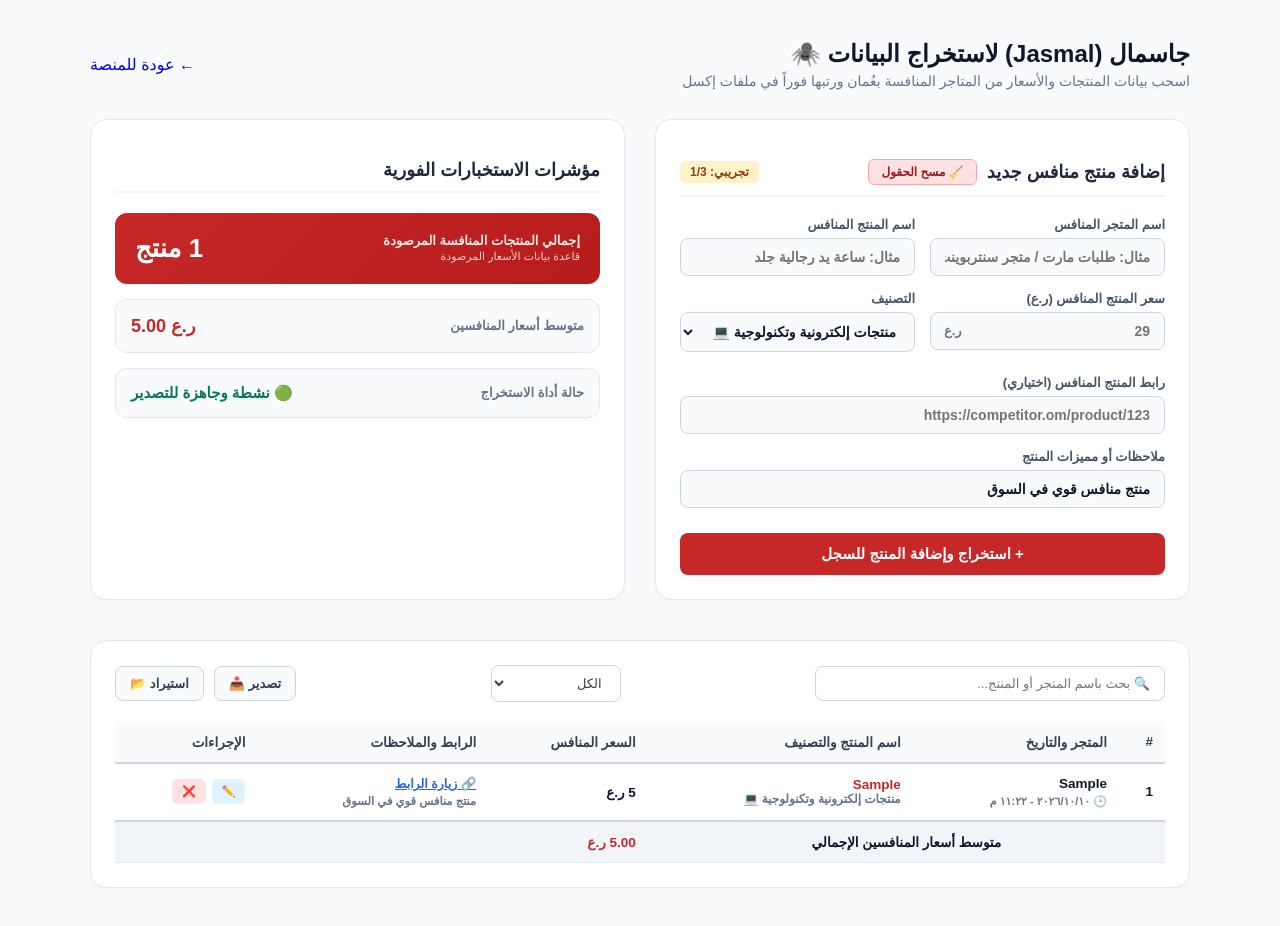
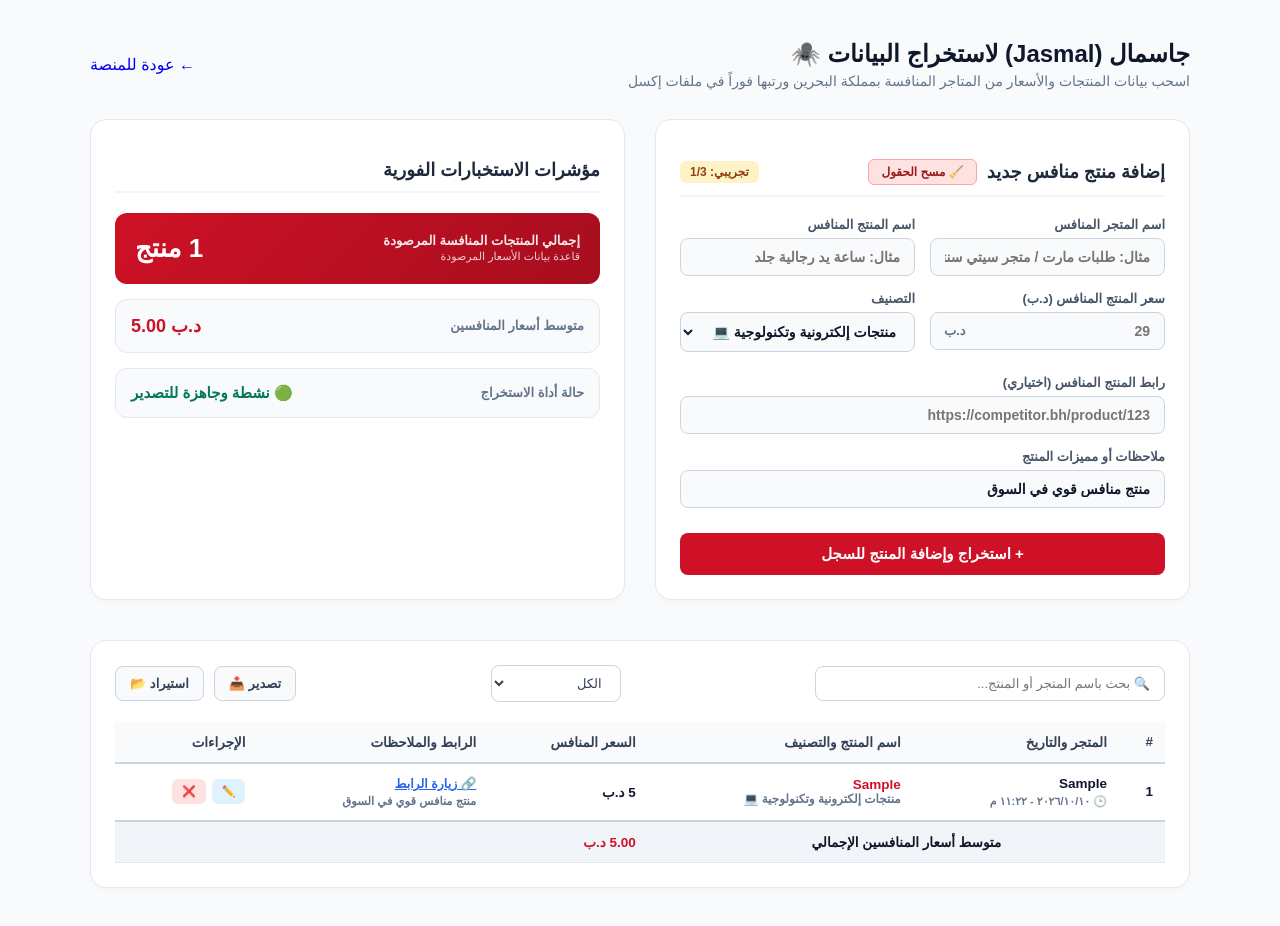
Before and after one commit to engaziasa-lang/engazia-app, a Next.js app: page /hub/bh/jasmal in a window 1280 px wide. Both pictures are taken after typing "Sample", "Sample", "5", "https://example.com" into the empty fields and a click on the button "+ استخراج وإضافة المنتج للسجل". Built offline with nearby package versions, Linux system fonts and the light colour scheme.

Commit message:
Update page.tsx

```diff
--- a/app/hub/bh/jasmal/page.tsx
+++ b/app/hub/bh/jasmal/page.tsx
@@ -15,7 +15,7 @@ interface JasmalItem {
   timestamp?: number;
 }
 
-export default function JasmalScraperOM() {
+export default function JasmalScraperBH() {
   const [lang, setLang] = useState<'ar' | 'en'>('ar');
 
   const [competitorName, setCompetitorName] = useState<string>('');
@@ -39,7 +39,7 @@ export default function JasmalScraperOM() {
 
   useEffect(() => {
     setIsClient(true);
-    setIsActivated(!!localStorage.getItem('merchant_license_key_om'));
+    setIsActivated(!!localStorage.getItem('merchant_license_key_bh'));
 
     const savedLang = localStorage.getItem('seerk_global_lang') as 'ar' | 'en';
     if (savedLang) {
@@ -56,7 +56,7 @@ export default function JasmalScraperOM() {
       setNotes('منتج منافس قوي في السوق');
     }
 
-    const saved = localStorage.getItem('seerk_om_jasmal_scraper_items');
+    const saved = localStorage.getItem('seerk_bh_jasmal_scraper_items');
     if (saved) {
       try { setItems(JSON.parse(saved)); } catch (e) { }
     }
@@ -64,7 +64,7 @@ export default function JasmalScraperOM() {
 
   const saveToLocalStorage = (newItems: JasmalItem[]) => {
     setItems(newItems);
-    localStorage.setItem('seerk_om_jasmal_scraper_items', JSON.stringify(newItems));
+    localStorage.setItem('seerk_bh_jasmal_scraper_items', JSON.stringify(newItems));
   };
 
   const price = typeof productPrice === 'number' ? productPrice : 0;
@@ -73,13 +73,13 @@ export default function JasmalScraperOM() {
     ar: {
       back: '← عودة للمنصة',
       title: 'جاسمال (Jasmal) لاستخراج البيانات 🕷️',
-      desc: 'اسحب بيانات المنتجات والأسعار من المتاجر المنافسة بعُمان ورتبها فوراً في ملفات إكسل',
+      desc: 'اسحب بيانات المنتجات والأسعار من المتاجر المنافسة بمملكة البحرين ورتبها فوراً في ملفات إكسل',
       editRecord: 'تعديل بيانات المنتج',
       newRecord: 'إضافة منتج منافس جديد',
       clear: '🧹 مسح الحقول',
       trial: 'تجريبي',
       compName: 'اسم المتجر المنافس',
-      compNamePH: 'مثال: طلبات مارت / متجر سنتربوينت عُمان',
+      compNamePH: 'مثال: طلبات مارت / متجر سيتي سنتر البحرين',
       prodName: 'اسم المنتج المنافس',
       prodNamePH: 'مثال: ساعة يد رجالية جلد',
       priceLabel: 'سعر المنتج المنافس',
@@ -92,7 +92,7 @@ export default function JasmalScraperOM() {
       catOther: '➕ تصنيف آخر (كتابة يدوية)',
       otherPH: 'اكتب التصنيف المخصص هنا...',
       urlLabel: 'رابط المنتج المنافس (اختياري)',
-      urlPH: 'https://competitor.om/product/123',
+      urlPH: 'https://competitor.bh/product/123',
       notesLabel: 'ملاحظات أو مميزات المنتج',
       notesPH: 'يشمل توصيل مجاني وضمان سنتين',
       saveBtnNew: '+ استخراج وإضافة المنتج للسجل',
@@ -104,7 +104,7 @@ export default function JasmalScraperOM() {
       avgPrice: 'متوسط أسعار المنافسين',
       toolStatus: 'حالة أداة الاستخراج',
       statusActive: 'نشطة وجاهزة للتصدير 🟢',
-      currency: 'ر.ع',
+      currency: 'د.ب',
       searchPH: '🔍 بحث باسم المتجر أو المنتج...',
       exportBtn: '📥 تصدير Excel',
       importBtn: '📂 استيراد',
@@ -141,14 +141,14 @@ export default function JasmalScraperOM() {
     },
     en: {
       back: '→ Back to Hub',
-      title: 'Jasmal Data Extractor (OM) 🕷️',
-      desc: 'Extract competitor product and pricing data in Oman and organize it instantly in Excel',
+      title: 'Jasmal Data Extractor (BH) 🕷️',
+      desc: 'Extract competitor product and pricing data in Bahrain and organize it instantly in Excel',
       editRecord: 'Edit Product Data',
       newRecord: 'Add New Competitor Product',
       clear: '🧹 Clear Fields',
       trial: 'Trial',
       compName: 'Competitor Store Name',
-      compNamePH: 'e.g. Talabat Mart / Centrepoint Oman',
+      compNamePH: 'e.g. Talabat Mart / City Centre Bahrain',
       prodName: 'Competitor Product Name',
       prodNamePH: 'e.g. Men\'s Leather Watch',
       priceLabel: 'Competitor Product Price',
@@ -161,7 +161,7 @@ export default function JasmalScraperOM() {
       catOther: '➕ Other Category (Manual Entry)',
       otherPH: 'Type custom category here...',
       urlLabel: 'Competitor Product URL (Optional)',
-      urlPH: 'https://competitor.om/product/123',
+      urlPH: 'https://competitor.bh/product/123',
       notesLabel: 'Notes or Product Features',
       notesPH: 'Includes free shipping and 2-year warranty',
       saveBtnNew: '+ Extract & Add Product to Log',
@@ -173,7 +173,7 @@ export default function JasmalScraperOM() {
       avgPrice: 'Average Competitor Price',
       toolStatus: 'Extractor Tool Status',
       statusActive: 'Active & Ready to Export 🟢',
-      currency: 'OMR',
+      currency: 'BHD',
       searchPH: '🔍 Search by store or product...',
       exportBtn: '📥 Export Excel',
       importBtn: '📂 Import',
@@ -253,7 +253,7 @@ export default function JasmalScraperOM() {
 
     const now = new Date();
     const timeOptions: Intl.DateTimeFormatOptions = { hour: 'numeric', minute: 'numeric', hour12: true };
-    const localeStr = lang === 'ar' ? 'ar-OM' : 'en-OM';
+    const localeStr = lang === 'ar' ? 'ar-BH' : 'en-BH';
     const formattedDate = `${now.toLocaleDateString(localeStr)} - ${now.toLocaleTimeString(localeStr, timeOptions)}`;
 
     if (editingId) {
@@ -412,7 +412,7 @@ export default function JasmalScraperOM() {
     const url = URL.createObjectURL(blob);
     const link = document.createElement("a");
     link.setAttribute("href", url);
-    link.setAttribute("download", `enjazya_om_jasmal_extracted_data_${dateFilter}.xls`);
+    link.setAttribute("download", `enjazya_bh_jasmal_extracted_data_${dateFilter}.xls`);
     document.body.appendChild(link);
     link.click();
     document.body.removeChild(link);
@@ -471,14 +471,14 @@ export default function JasmalScraperOM() {
         .input-wrapper { position: relative; display: flex; align-items: center; width: 100%; }
         .input-wrapper input, .input-wrapper select { width: 100%; padding: 10px 14px; border: 1px solid #cbd5e1; border-radius: 8px; font-size: 14px; font-family: inherit; outline: none; background: #f8fafc; color: #0f172a; font-weight: 600; box-sizing: border-box; text-align: ${lang === 'ar' ? 'right' : 'left'}; }
         .input-wrapper input.with-currency { padding-${lang === 'ar' ? 'left' : 'right'}: 45px; }
-        .input-wrapper input:focus, .input-wrapper select:focus { border-color: #C62828; background: #ffffff; }
+        .input-wrapper input:focus, .input-wrapper select:focus { border-color: #CE1126; background: #ffffff; }
         .currency-tag { position: absolute; ${lang === 'ar' ? 'left: 14px;' : 'right: 14px;'} color: #64748b; font-weight: 800; font-size: 13px; pointer-events: none; }
 
-        .action-btn { background: #C62828; color: #fff; border: none; width: 100%; padding: 12px; border-radius: 8px; font-weight: 900; font-size: 15px; cursor: pointer; transition: all 0.2s; font-family: inherit; margin-top: 10px; box-sizing: border-box; }
-        .action-btn:hover { background: #B71C1C; }
+        .action-btn { background: #CE1126; color: #fff; border: none; width: 100%; padding: 12px; border-radius: 8px; font-weight: 900; font-size: 15px; cursor: pointer; transition: all 0.2s; font-family: inherit; margin-top: 10px; box-sizing: border-box; }
+        .action-btn:hover { background: #A60E1E; }
 
         .result-box { background: #f8fafc; border-radius: 12px; padding: 15px; margin-bottom: 15px; display: flex; justify-content: space-between; align-items: center; border: 1px solid #e2e8f0; flex-wrap: wrap; gap: 10px; flex-direction: ${lang === 'ar' ? 'row' : 'row-reverse'}; text-align: ${lang === 'ar' ? 'right' : 'left'}; }
-        .result-box.primary { background: linear-gradient(135deg, #C62828 0%, #B71C1C 100%); color: #fff; border: none; padding: 20px; }
+        .result-box.primary { background: linear-gradient(135deg, #CE1126 0%, #A60E1E 100%); color: #fff; border: none; padding: 20px; }
         .result-label { font-size: 13px; font-weight: 700; color: #64748b; }
         .primary .result-label { color: #ffffff; opacity: 0.9; }
         .result-value { font-size: 18px; font-weight: 900; color: #0f172a; direction: ltr; }
@@ -488,14 +488,14 @@ export default function JasmalScraperOM() {
         .table-toolbar { display: flex; justify-content: space-between; align-items: center; margin-bottom: 20px; flex-wrap: wrap; gap: 15px; flex-direction: ${lang === 'ar' ? 'row' : 'row-reverse'}; }
 
         .search-input { padding: 9px 14px; border: 1px solid #cbd5e1; border-radius: 8px; font-family: inherit; font-size: 13px; outline: none; flex-grow: 1; max-width: 350px; box-sizing: border-box; text-align: ${lang === 'ar' ? 'right' : 'left'}; }
-        .search-input:focus { border-color: #C62828; }
+        .search-input:focus { border-color: #CE1126; }
 
         .filter-select { padding: 9px 14px; border: 1px solid #cbd5e1; border-radius: 8px; font-family: inherit; font-size: 13px; outline: none; background: #fff; color: #334155; cursor: pointer; min-width: 130px; }
-        .filter-select:focus { border-color: #C62828; }
+        .filter-select:focus { border-color: #CE1126; }
 
         .table-btns { display: flex; gap: 10px; flex-wrap: wrap; }
         .t-btn { padding: 9px 14px; border-radius: 8px; font-weight: 700; font-size: 13px; cursor: pointer; border: 1px solid #cbd5e1; background: #f8fafc; color: #334155; font-family: inherit; display: flex; align-items: center; justify-content: center; gap: 6px; }
-        .t-btn:hover { background: #f1f5f9; border-color: #C62828; color: #C62828; }
+        .t-btn:hover { background: #f1f5f9; border-color: #CE1126; color: #CE1126; }
 
         .table-responsive { overflow-x: auto; -webkit-overflow-scrolling: touch; width: 100%; }
         .data-table { width: 100%; border-collapse: collapse; font-size: 13.5px; min-width: 900px; }
@@ -515,7 +515,7 @@ export default function JasmalScraperOM() {
           <h1>{text.title}</h1>
           <p>{text.desc}</p>
         </div>
-        <Link href="/hub/om" className="back-btn">
+        <Link href="/hub/bh" className="back-btn">
           {text.back}
         </Link>
       </div>
@@ -618,7 +618,7 @@ export default function JasmalScraperOM() {
 
           <div className="result-box">
             <span className="result-label">{text.avgPrice}</span>
-            <span className="result-value" style={{ color: '#C62828' }}>{avgCompetitorPrice.toFixed(2)} {text.currency}</span>
+            <span className="result-value" style={{ color: '#CE1126' }}>{avgCompetitorPrice.toFixed(2)} {text.currency}</span>
           </div>
 
           <div className="result-box" style={{ background: '#f8fafc' }}>
@@ -647,7 +647,7 @@ export default function JasmalScraperOM() {
             <option value="day">{text.filters.day}</option>
             <option value="week">{text.filters.week}</option>
             <option value="month">{text.filters.month}</option>
-            <option value="6months">{text.filters.sixMonths}</option>
+            <option value="sixMonths">{text.filters.sixMonths}</option>
             <option value="year">{text.filters.year}</option>
           </select>
 
@@ -690,7 +690,7 @@ export default function JasmalScraperOM() {
                       {item.createdAt && <div style={{ fontSize: '11px', color: '#64748b', marginTop: '4px', fontWeight: 600 }}>🕒 {item.createdAt}</div>}
                     </td>
                     <td>
-                      <div style={{ fontWeight: 800, color: '#C62828' }}>{item.productName}</div>
+                      <div style={{ fontWeight: 800, color: '#CE1126' }}>{item.productName}</div>
                       <div style={{ fontSize: '12px', color: '#64748b' }}>{item.category}</div>
                     </td>
                     <td style={{ fontWeight: 900, color: '#0f172a' }}>{item.productPrice} {text.currency}</td>
@@ -716,7 +716,7 @@ export default function JasmalScraperOM() {
               <tfoot>
                 <tr className="tfoot-row">
                   <td colSpan={3} style={{ textAlign: 'center' }}>{text.table.totalLabel}</td>
-                  <td colSpan={3} style={{ color: '#C62828' }}>{avgCompetitorPrice.toFixed(2)} {text.currency}</td>
+                  <td colSpan={3} style={{ color: '#CE1126' }}>{avgCompetitorPrice.toFixed(2)} {text.currency}</td>
                 </tr>
               </tfoot>
             )}
```
